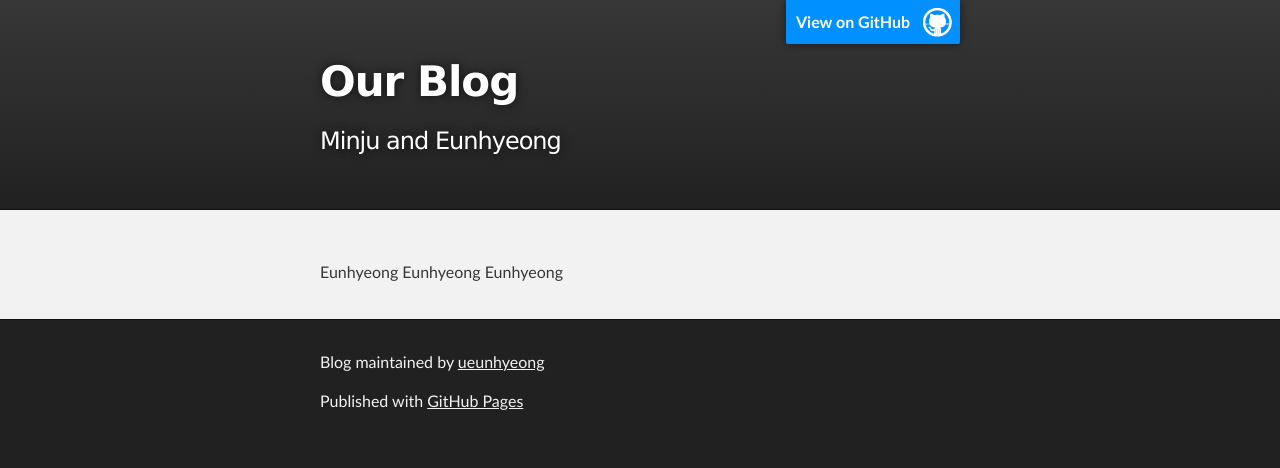
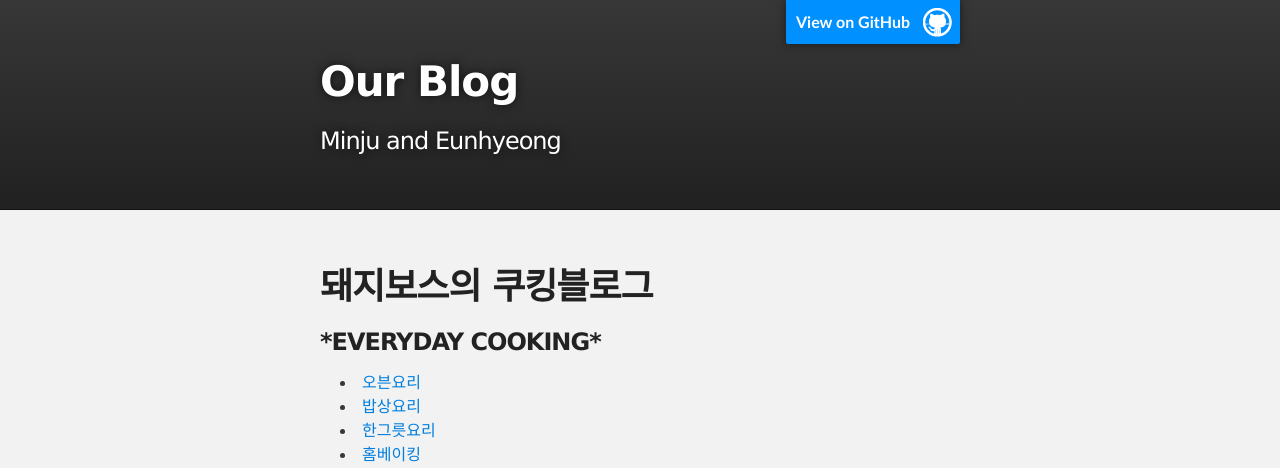
Before and after one commit to ueunhyeong/blog, a Jekyll site: the page index.html, which Jekyll copies as it is, in a window 1280 px wide and 1400 px high. Shown: the top 468 px of the window. Built offline with Jekyll 4.4.1, drawn with Linux system fonts in a browser that asks for light colours; Markdown is read by kramdown in place of the engine named in the settings; some of the changed text lies outside the part shown.

Commit message:
Update index.html

```diff
--- a/index.html
+++ b/index.html
@@ -28,8 +28,32 @@
     <div id="main_content_wrap" class="outer">
       <section id="main_content" class="inner">
 
-<p>Eunhyeong Eunhyeong Eunhyeong  </p>
+    <div class="page-content">
+      <div class="wrapper">
+        <h1>돼지보스의 쿠킹블로그</h1>
+      </div>
 
+    </div>
+
+<nav class="menu">
+	<h3>*EVERYDAY COOKING*</h3>
+    <ul>
+    <li><a href="">오븐요리</a></li>
+    <li><a href="#">밥상요리</a></li>
+    <li><a href="#">한그릇요리</a></li>
+    <li><a href="#">홈베이킹</a></li>
+    <li><a href="#">안주.야식.간식</a></li>
+    </ul>
+</nav>
+<div class="content">
+<img class="image" src="http://cfile30.uf.tistory.com/image/2034E13D51360A7832FBF4"/>
+	<h2>손쉽게 구할 수 있는 재료로 손쉽게 먹을 수 없는 special한 음식을 만들어 보자!</h2>
+    <img class="image" src="http://pds23.egloos.com/pds/201208/15/12/c0055612_502b8f9182815.jpg"/>
+	<h2>여대생 둘과 함께하는 먹방의 세계로 GO!!!!!!!!!!!</h2>
+
+
+    <img class="image" src="http://thumbnail.egloos.net/600x0/http://pds22.egloos.com/pds/201103/01/15/d0013015_4d6ca93c47c3c.jpg"/>
+</div>
 
       </section>
     </div>
```
